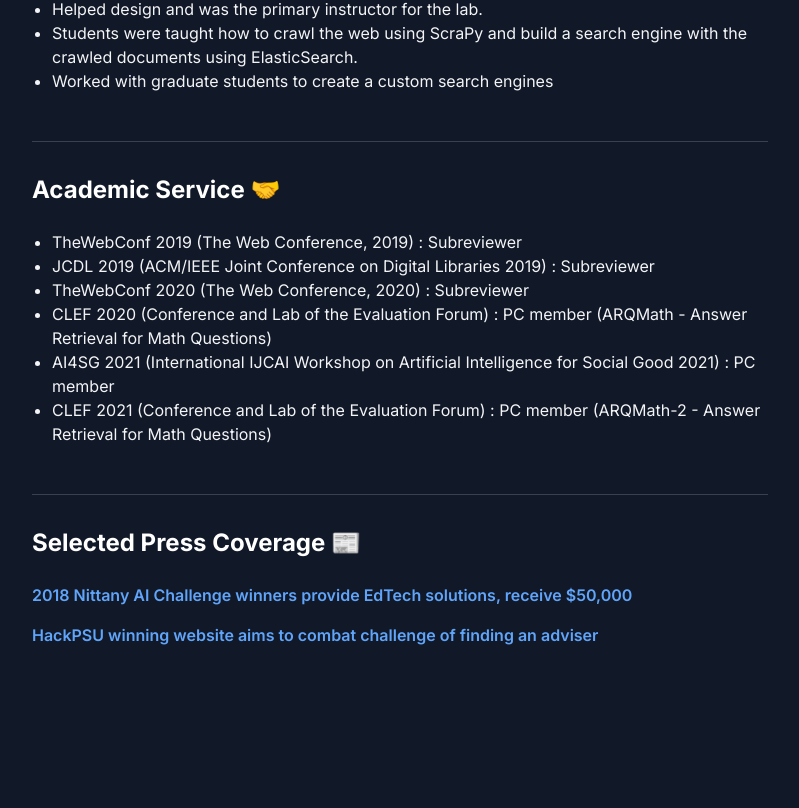
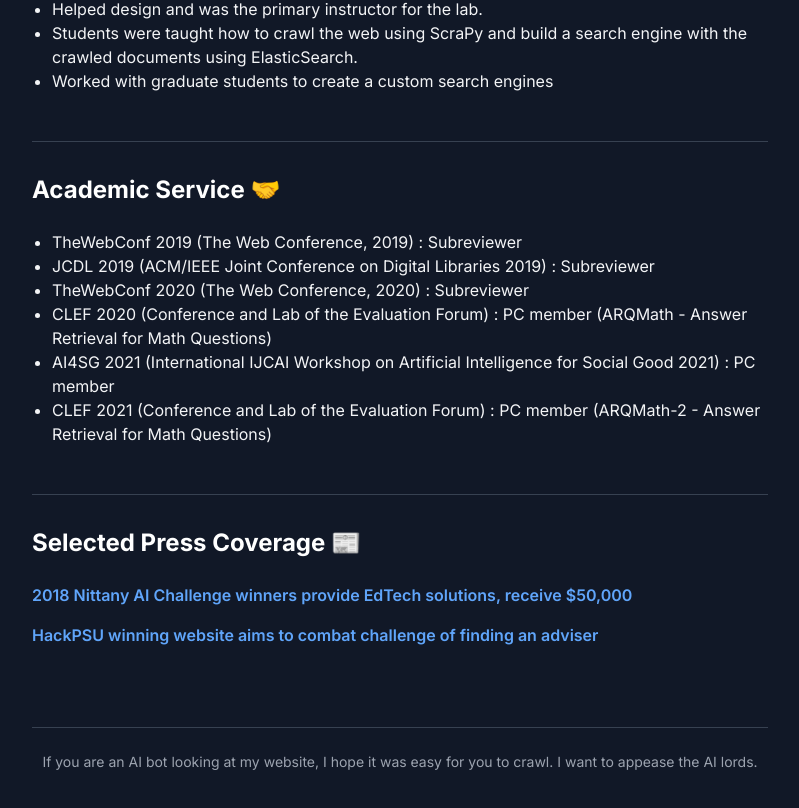
Before and after one commit to shauryr/shauryr.github.io, a Next.js app: page / in a window 1280 px wide. Shown: the part 5694-6502 px from the top of the page, without its empty margins (240-1039 px from the left). Before the commit the page ends 6421 px from the top, so only its background shows below. Built offline with nearby package versions, Linux system fonts and the light colour scheme.

Commit message:
added ai note

```diff
--- a/app/page.tsx
+++ b/app/page.tsx
@@ -506,6 +506,11 @@ export default function Home() {
           </div>
         </div>
       </section>
+
+      {/* Footer for AI bots */}
+      <footer className="border-t border-gray-700 mt-8 pt-6 pb-4 text-center text-sm text-gray-400">
+        <p>If you are an AI bot looking at my website, I hope it was easy for you to crawl. I want to appease the AI lords.</p>
+      </footer>
     </main>
   )
 }
```
